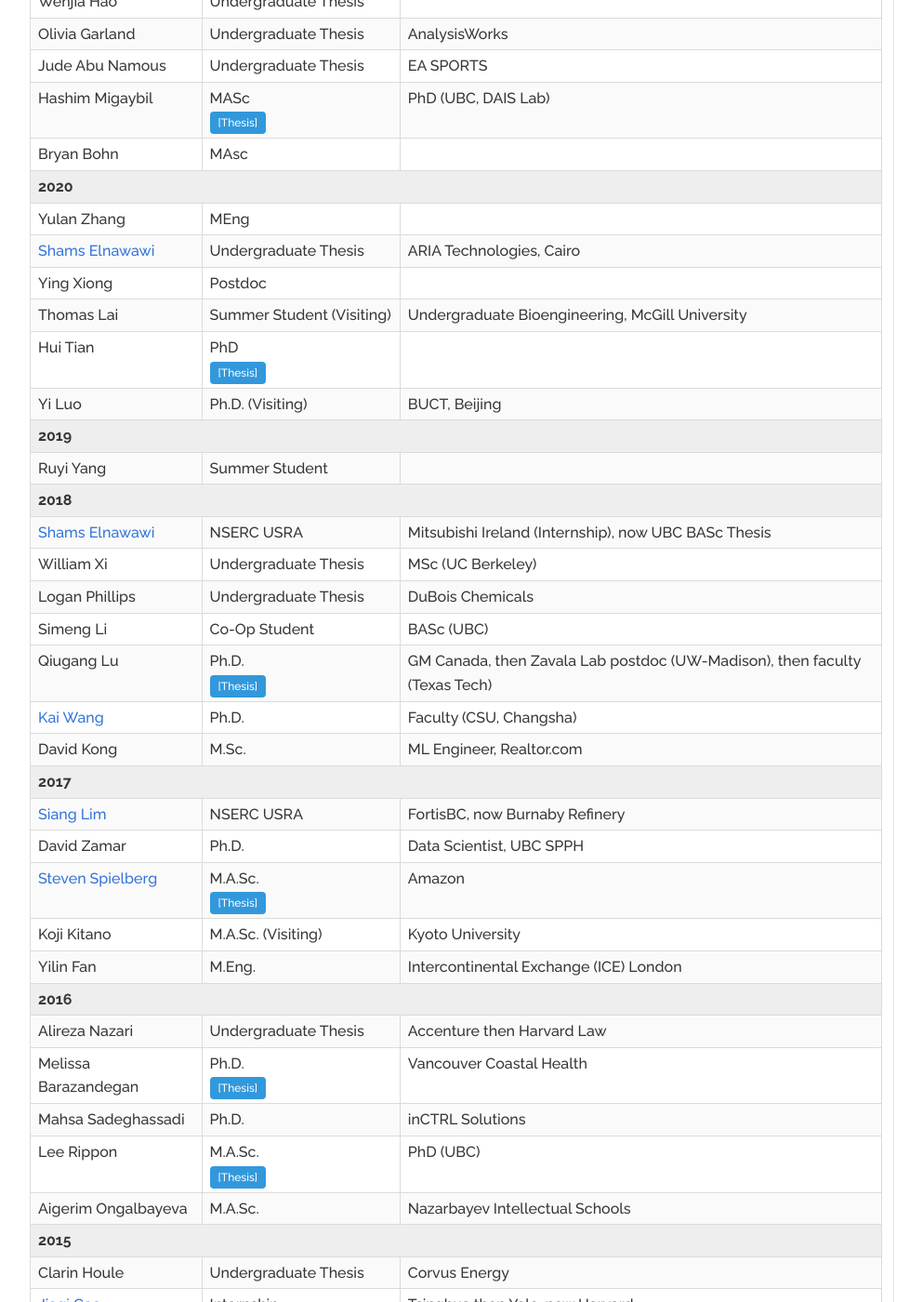
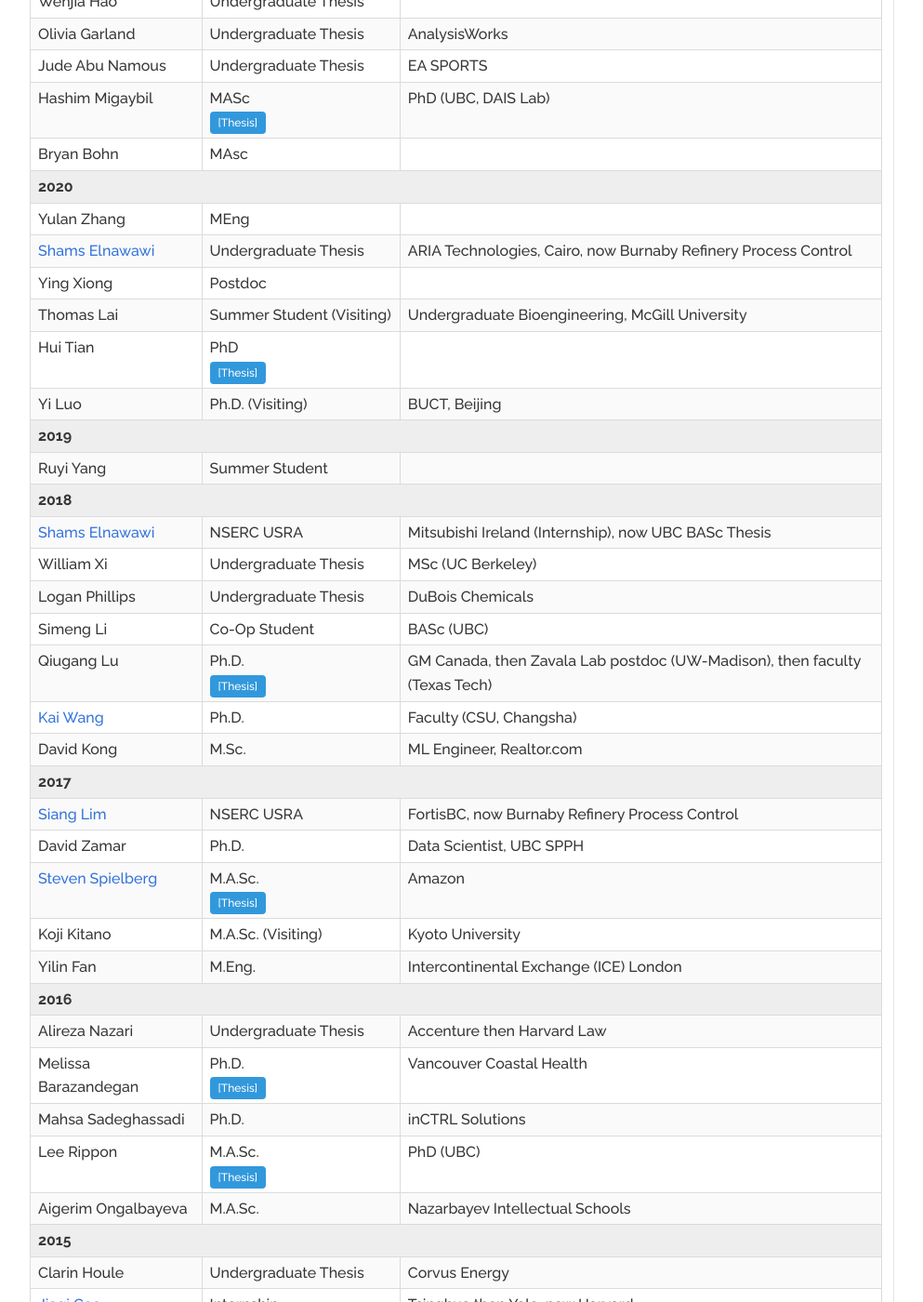
Before and after one commit to daisubc/daisubc.github.io, a Jekyll site: the page built from people.md, in a window 1280 px wide and 1400 px high, scrolled down 3106 px. Shown: the whole window at 93% size, without its empty margins (32-1025 px from the left). Built offline with Jekyll 4.4.1, drawn with Linux system fonts in a browser that asks for light colours; nearby versions of some CDN libraries.

```diff
--- a/_data/alumni.yml
+++ b/_data/alumni.yml
@@ -31,7 +31,7 @@
 - name: "Shams Elnawawi"
   year: "2020"
   degree: "Undergraduate Thesis"
-  position: "ARIA Technologies, Cairo"
+  position: "ARIA Technologies, Cairo, now Burnaby Refinery Process Control"
   url: "https://github.com/shams-n"
 
 - name: "Bryan Bohn"
@@ -62,7 +62,7 @@
 - name: "Siang Lim"
   year: "2017"
   degree: "NSERC USRA"
-  position: "FortisBC, now Burnaby Refinery"
+  position: "FortisBC, now Burnaby Refinery Process Control"
   url: "https://www.siang.ca/"
 
 - name: "Anshul Jain*"
```
Also changed, not shown: _includes/research.html (+2 -5 lines).
